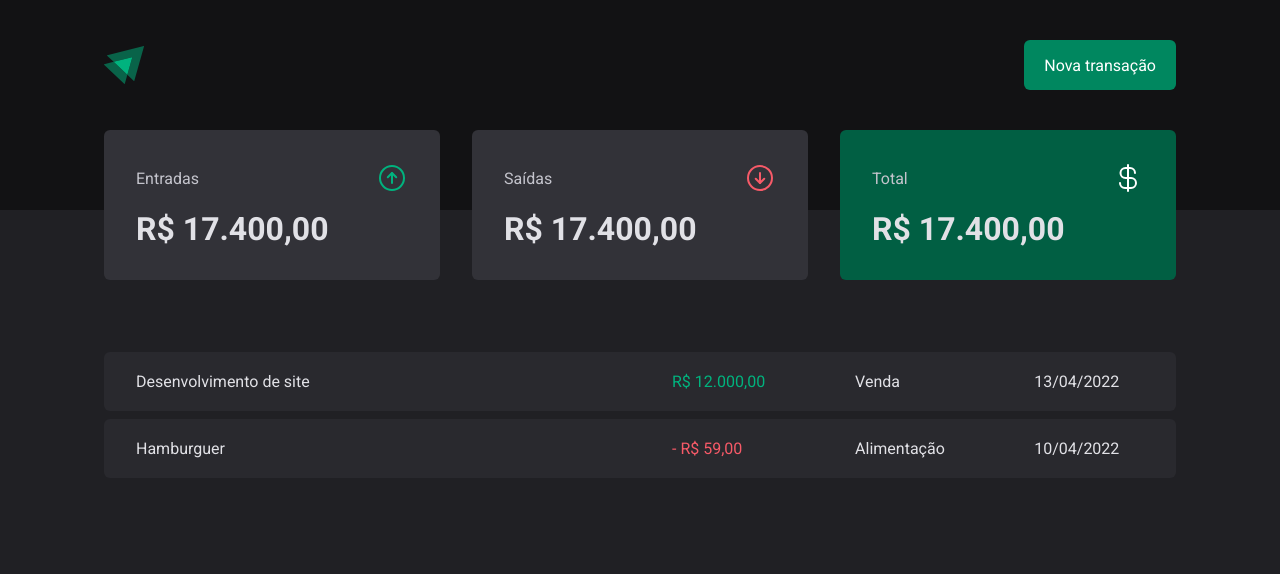
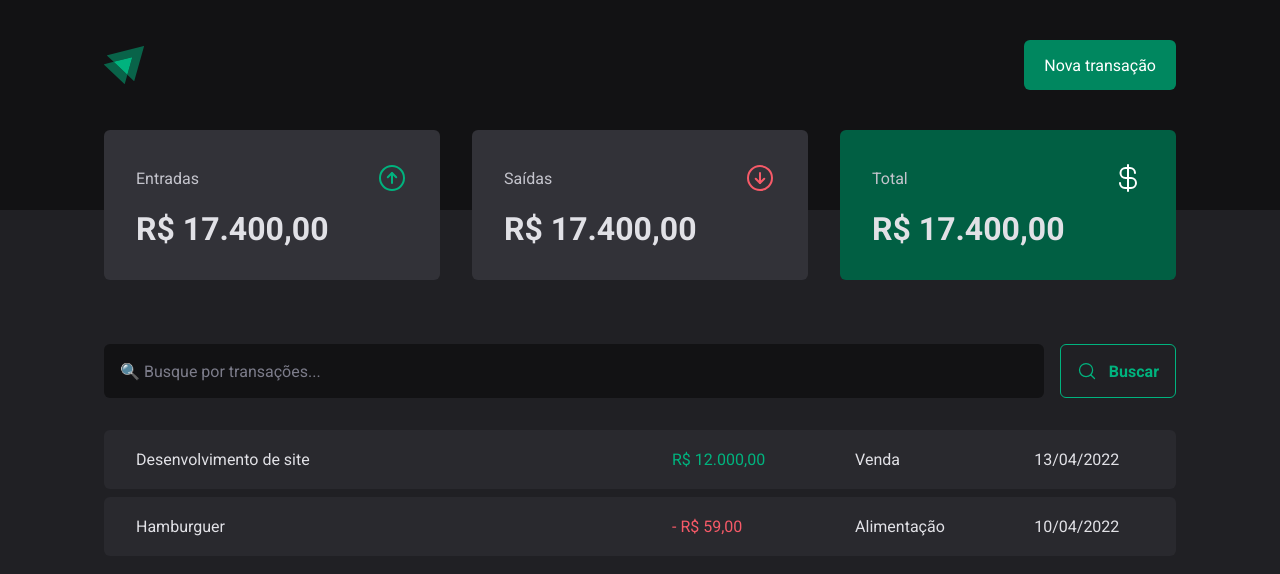
Before and after one commit to Wellington-Henrique/03-dt-money, a React (Vite) app: page / in a window 1280 px wide. Shown: the top 574 px of the page. Built offline with nearby package versions, Linux system fonts and the light colour scheme.

Commit message:
Estrutura visual: Component: SearchForm

```diff
--- /dev/null
+++ b/src/pages/Transactions/components/SearchForm/index.tsx
@@ -0,0 +1,15 @@
+import { MagnifyingGlass } from "phosphor-react";
+import { SearchFormContainer } from "./styles";
+
+export function SearchForm() {
+    return (
+        <SearchFormContainer>
+            <input type="text" placeholder="🔍 Busque por transações..." />
+
+            <button type="submit">
+                <MagnifyingGlass size={20}/>
+                Buscar
+            </button>
+        </SearchFormContainer>
+    )
+}
--- /dev/null
+++ b/src/pages/Transactions/components/SearchForm/styles.ts
@@ -0,0 +1,42 @@
+import styled from "styled-components";
+
+export const SearchFormContainer = styled.form`
+    display: flex;
+    gap: 1rem;
+
+    input {
+        flex: 1;
+        border-radius: 6px;
+        border: 0;
+        background-color: ${props => props.theme['gray-900']};
+        color: ${props => props.theme['gray-300']};
+        padding: 1rem;
+
+        &::placeholder {
+            color: ${props => props.theme['gray-500']};
+        }
+    }
+
+    button {
+        display: flex;
+        align-items: center;
+        gap: 0.75rem;
+
+        border: 0;
+        padding: 1rem;
+        background: transparent;
+        border: 1px solid ${props => props.theme['green-300']};
+        color: ${props => props.theme['green-300']};
+        font-weight: bold;
+        border-radius: 6px;
+        cursor: pointer;
+
+        transition: background-color 0.2s, color 0.2s, border-color 0.2s;
+
+        &:hover {
+            background: ${props => props.theme['green-500']};
+            border: 1px solid ${props => props.theme['green-500']};
+            color: ${props => props.theme['white']};
+        }
+    }
+`
--- a/src/pages/Transactions/index.tsx
+++ b/src/pages/Transactions/index.tsx
@@ -1,5 +1,6 @@
 import { Header } from "../../components/Header";
 import { Summary } from "../../components/Summary";
+import { SearchForm } from "./components/SearchForm";
 import { PriceHighLight, TransactionsContainer, TransactionsTable } from "./styles";
 
 export function Transactions() {
@@ -9,6 +10,7 @@
             <Summary/>
 
             <TransactionsContainer>
+                <SearchForm/>
                 <TransactionsTable>
                     <tbody>
                         <tr>
--- a/src/pages/Transactions/styles.ts
+++ b/src/pages/Transactions/styles.ts
@@ -12,7 +12,7 @@
     width: 100%;
     border-collapse: separate;
     border-spacing: 0 0.5rem;
-    /* margin-top: 1.5rem; */
+    margin-top: 1.5rem;
 
     td {
         padding: 1.25rem 2rem;
```
